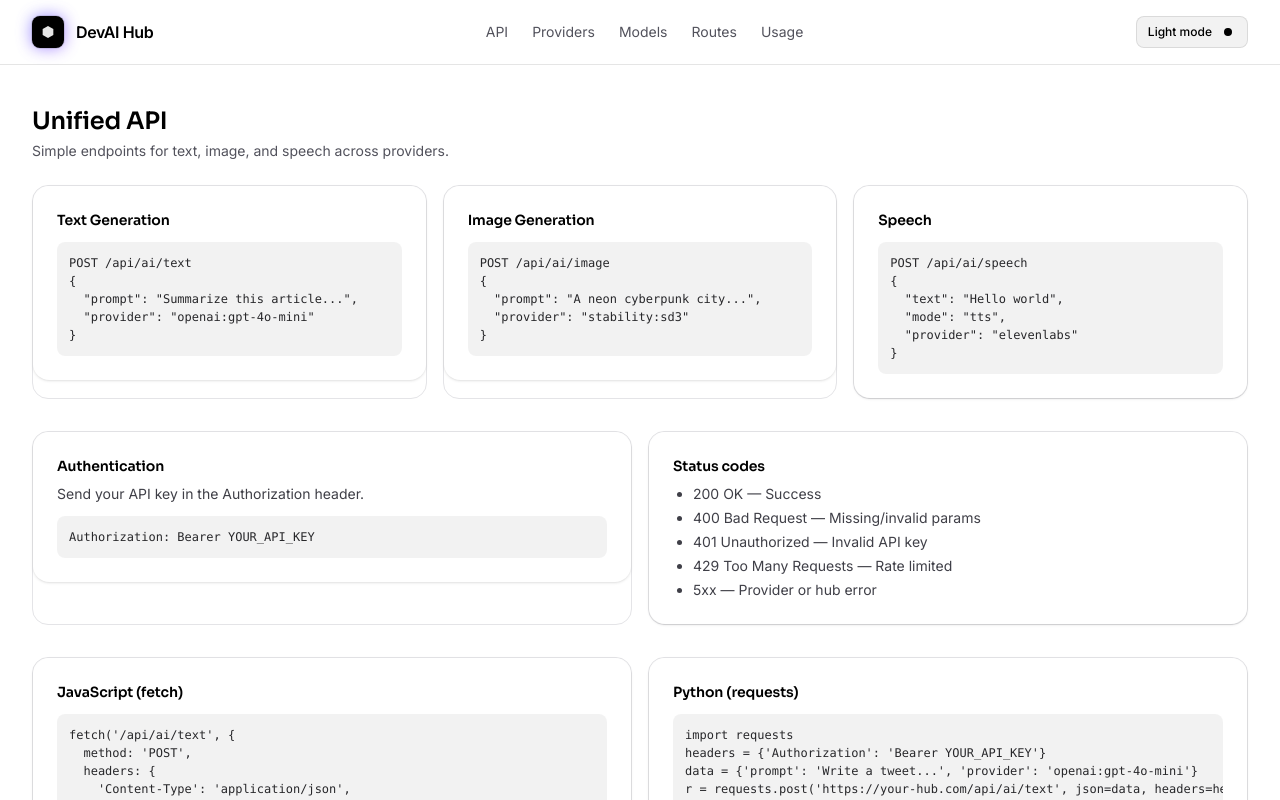
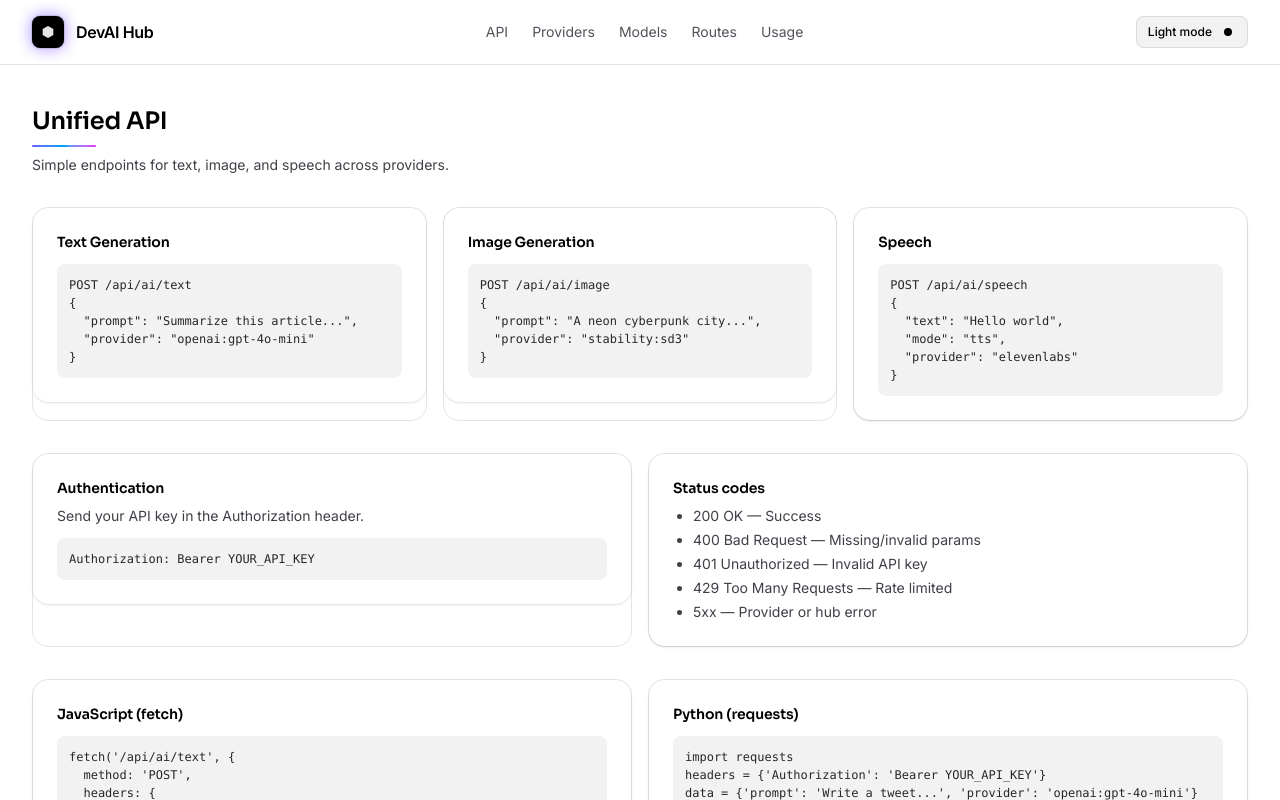
Before and after one commit to whomimohshukla/DevAI.hub, a React (Vite) app in the folder Frontend/: page /api in a window 1280 px wide. Shown: the top 800 px of the page. Built offline with nearby package versions, Linux system fonts and the light colour scheme.

Commit message:
refactor: enhance PageHeader component with motion effects for title and subtitle

```diff
--- a/Frontend/src/components/PageHeader.tsx
+++ b/Frontend/src/components/PageHeader.tsx
@@ -1,3 +1,5 @@
+import { motion } from 'motion/react'
+
 type Props = {
   title: string
   subtitle?: string
@@ -5,9 +7,31 @@ type Props = {
 
 export default function PageHeader({ title, subtitle }: Props) {
   return (
-    <div className="mb-6">
-      <h1 className="text-2xl font-semibold tracking-tight text-black dark:text-white">{title}</h1>
-      {subtitle && <p className="mt-1 text-sm text-zinc-600 dark:text-zinc-400">{subtitle}</p>}
+    <div className="mb-8">
+      <motion.h1
+        initial={{ opacity: 0, y: 10 }}
+        animate={{ opacity: 1, y: 0 }}
+        transition={{ duration: 0.4, ease: 'easeOut' }}
+        className="text-2xl font-semibold tracking-tight text-black dark:text-white"
+      >
+        {title}
+      </motion.h1>
+      <motion.div
+        initial={{ scaleX: 0 }}
+        animate={{ scaleX: 1 }}
+        transition={{ duration: 0.55, delay: 0.1, ease: 'easeOut' }}
+        className="mt-2 h-0.5 w-16 origin-left rounded-full bg-gradient-to-r from-indigo-500 via-sky-500 to-fuchsia-500"
+      />
+      {subtitle && (
+        <motion.p
+          initial={{ opacity: 0, y: 6 }}
+          animate={{ opacity: 1, y: 0 }}
+          transition={{ duration: 0.35, delay: 0.15 }}
+          className="mt-2 text-sm text-zinc-700 dark:text-zinc-300"
+        >
+          {subtitle}
+        </motion.p>
+      )}
     </div>
   )
 }
```
